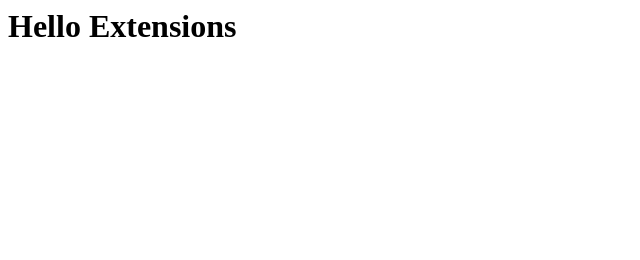
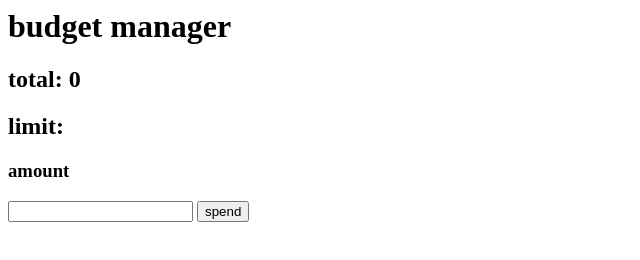
Before and after one commit to oovaa/AdFriend, a browser extension: page hello.html in a window 1280 px wide. Shown: the whole page, without its empty margins (0-640 px from the left). Drawn offline with Linux system fonts and the light colour scheme.

Commit message:
Update hello.html to implement budget manager interface

```diff
--- a/hello.html
+++ b/hello.html
@@ -1,7 +1,13 @@
 <html>
 
 <body>
-    <h1>Hello Extensions</h1>
+    <h1>budget manager</h1>
+    <h2>total: <span id="total">0</span></h2>
+    <h2>limit: <span id="limit"></span></h2>
+    <h3>amount</h3>
+    <input type="text" id="amount">
+    <input type="submit" id="sub" value="spend">
+
     <script src="popup.js"></script>
 </body>
 
```
